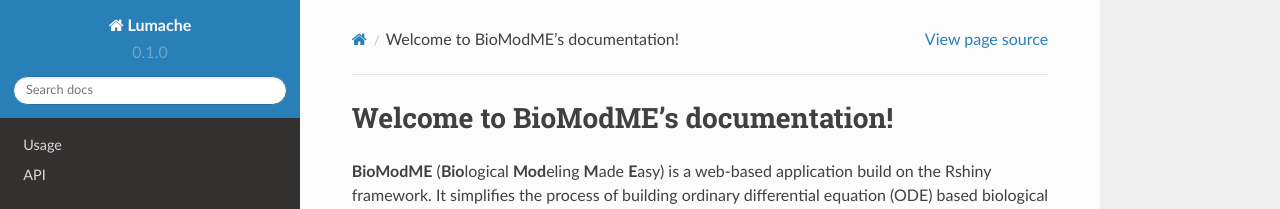
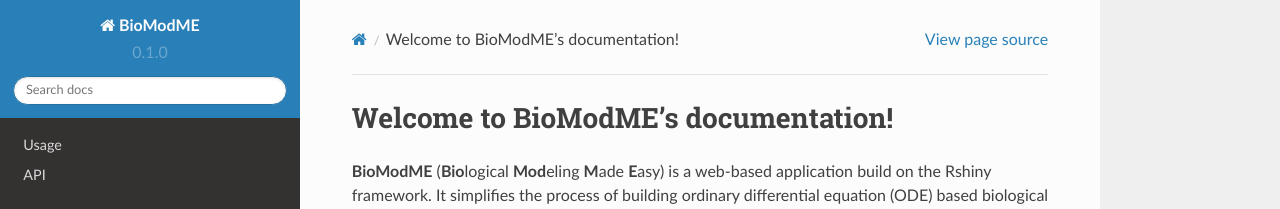
Before and after one commit to Jwomack7512-bio/rtd-tutorial, a Sphinx documentation site: the page built from docs/source/index.rst, in a window 1280 px wide. Shown: the top 209 px of the page. Built offline with Sphinx 7.4.7 and the Read the Docs theme 2.0.0, drawn with Linux system fonts in a browser that asks for light colours; pages that are not in the unit, such as notebooks, are missing from menus.

Commit message:
updated main fxns

```diff
--- a/docs/source/conf.py
+++ b/docs/source/conf.py
@@ -2,9 +2,9 @@
 
 # -- Project information
 
-project = 'Lumache'
+project = 'BioModME'
 copyright = '2021, Graziella'
-author = 'Graziella'
+author = 'Justin Womack'
 
 release = '0.1'
 version = '0.1.0'
```
